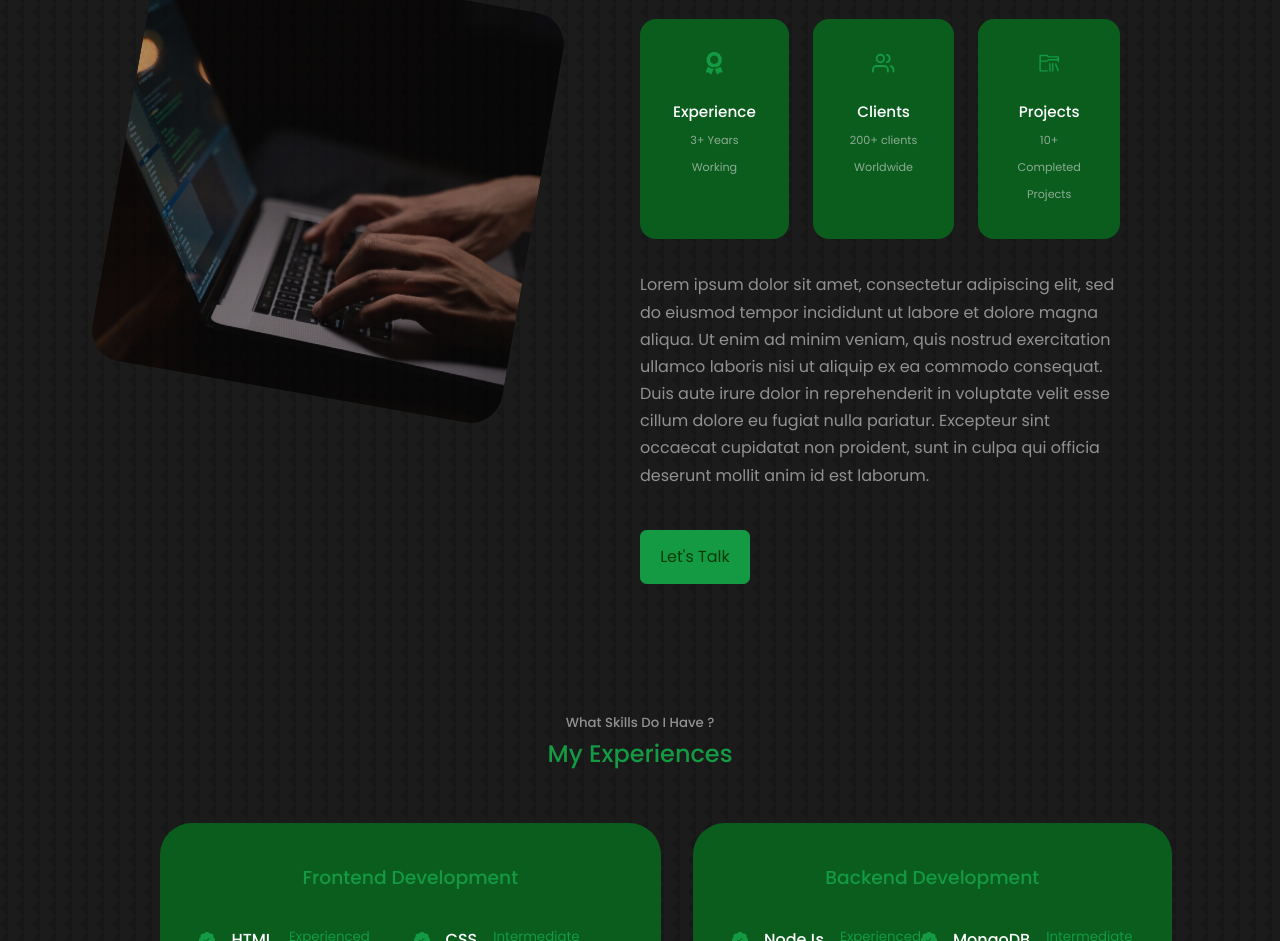
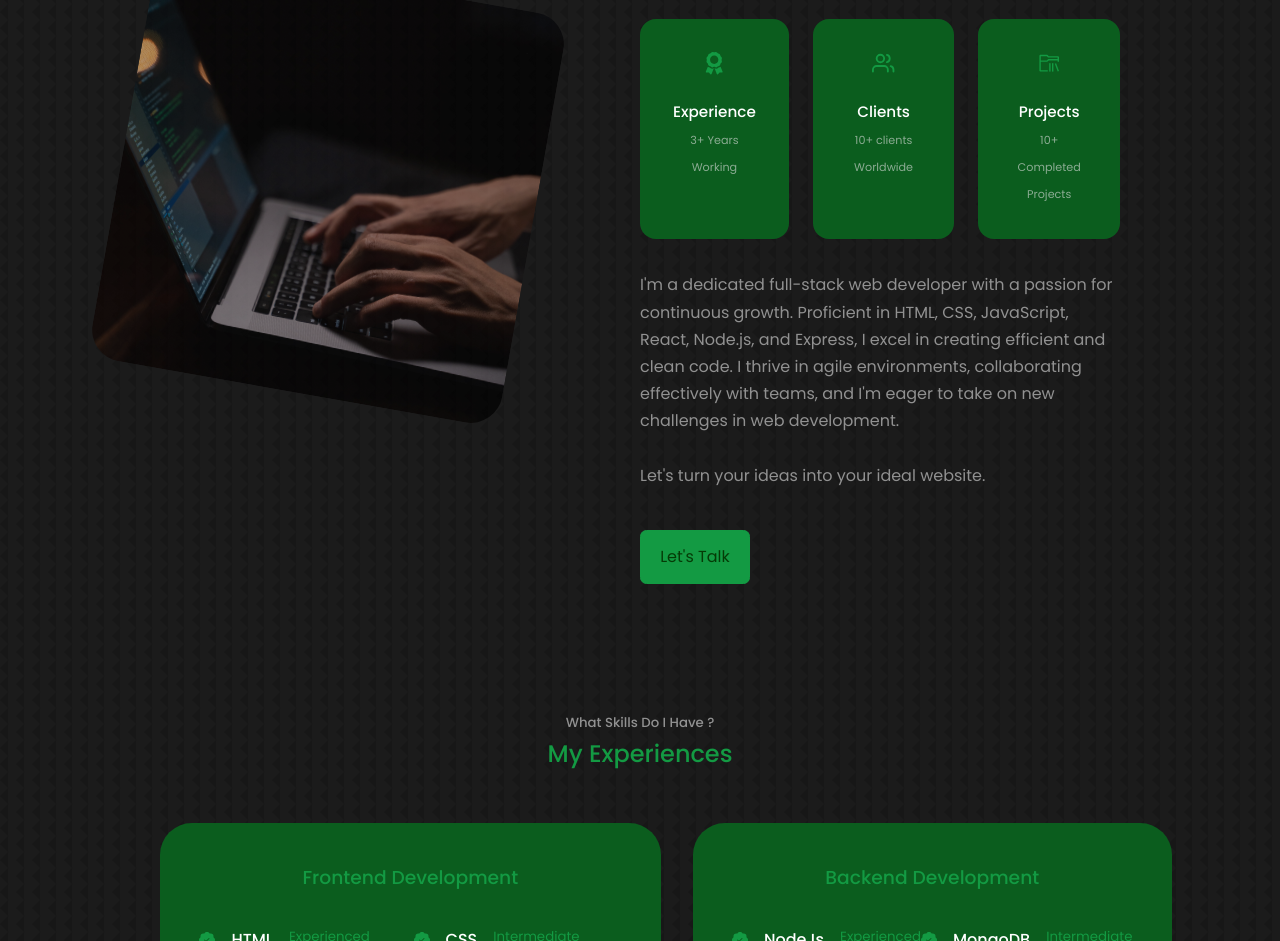
Before and after one commit to BehnamBorhani/My-Portfolio, a React (Create React App) app: page / in a window 1280 px wide. Shown: the part 1020-1961 px from the top of the page. Built offline with nearby package versions, Linux system fonts and the light colour scheme.

Commit message:
About section final changes done

```diff
--- a/src/components/about/About.jsx
+++ b/src/components/about/About.jsx
@@ -28,7 +28,7 @@ const About = () => {
             <article className="about__card">
               <FiUsers className="about__icon" />
               <h5>Clients</h5>
-              <small>200+ clients Worldwide</small>
+              <small>10+ clients Worldwide</small>
             </article>
             <article className="about__card">
               <VscFolderLibrary className="about__icon" />
@@ -38,13 +38,14 @@ const About = () => {
           </div>
 
           <p>
-            Lorem ipsum dolor sit amet, consectetur adipiscing elit, sed do
-            eiusmod tempor incididunt ut labore et dolore magna aliqua. Ut enim
-            ad minim veniam, quis nostrud exercitation ullamco laboris nisi ut
-            aliquip ex ea commodo consequat. Duis aute irure dolor in
-            reprehenderit in voluptate velit esse cillum dolore eu fugiat nulla
-            pariatur. Excepteur sint occaecat cupidatat non proident, sunt in
-            culpa qui officia deserunt mollit anim id est laborum.
+            I'm a dedicated full-stack web developer with a passion for
+            continuous growth. Proficient in HTML, CSS, JavaScript, React,
+            Node.js, and Express, I excel in creating efficient and clean code.
+            I thrive in agile environments, collaborating effectively with
+            teams, and I'm eager to take on new challenges in web development.
+            <br />
+            <br />
+            Let's turn your ideas into your ideal website.
           </p>
 
           <a href="#contact" className="btn btn-primary">
--- a/src/components/header/Header.jsx
+++ b/src/components/header/Header.jsx
@@ -8,7 +8,7 @@ const Header = () => {
   return (
     <header>
       <div className="container header__container">
-        <h5>Hello I'm</h5>
+        <h5>Hi there, I'm</h5>
         <h1> Erfan Rezaei</h1>
         <h5 className="text-light">Full-Stack Developer</h5>
         <CTA />
```
